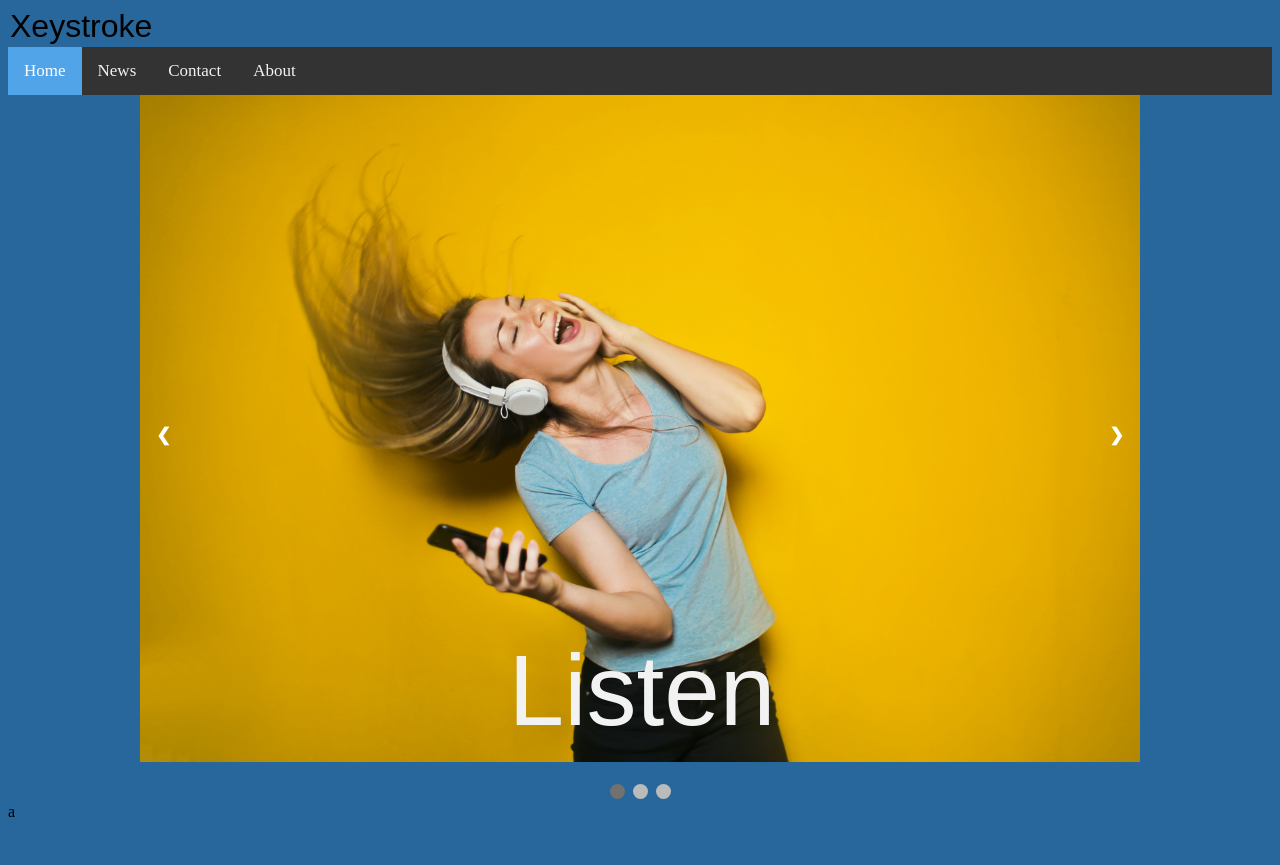
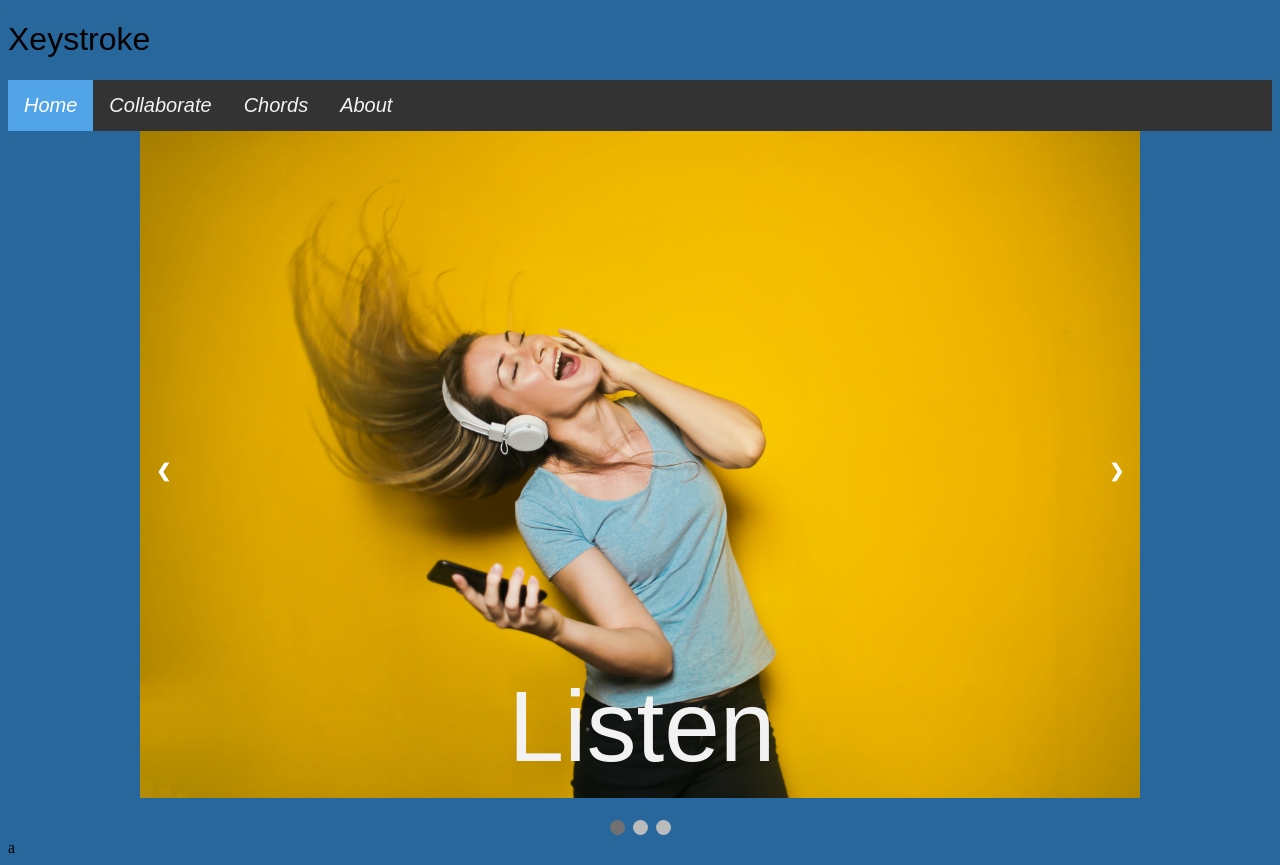
Before and after one commit to LilRed92/Music-Capstone-Project, a plain HTML site: page index.html in a window 1280 px wide. Before the commit the page ends 829 px from the top, so only its background shows below. Drawn offline with Linux system fonts and the light colour scheme; a web font is replaced by a local one.

Commit message:
Style changes, added additional html pages

```diff
--- a/index.html
+++ b/index.html
@@ -11,15 +11,14 @@
 	<h1>Xeystroke</h1>
 
   <div class="topnav" id="myTopnav">
-	<a href="#home" class="active">Home</a>
-	<a href="#news">News</a>
-	<a href="#contact">Contact</a>
-	<a href="#about">About</a>
-	<a href="javascript:void(0);" class="icon" onclick="myFunction()">
+	<a href="index.html" class="active">Home</a>
+	<a href="collaborate.html">Collaborate</a>
+	<a href="chords.html">Chords</a>
+	<a href="about.html">About</a>
+
 
 	</a>
   </div>
-
   <body>
 
 	  <!-- Slideshow container -->
--- a/style.css
+++ b/style.css
@@ -2,6 +2,7 @@
 .topnav {
   background-color: #333;
   overflow: hidden;
+
 }
 
 /* Style the links inside the navigation bar */
@@ -12,7 +13,9 @@
   text-align: center;
   padding: 14px 16px;
   text-decoration: none;
-  font-size: 17px;
+  font-size: 20px;
+  font-family: permanent-marker-pro,sans-serif;
+  font-style: italic;
 }
 
 /* Change the color of links on hover */
@@ -27,16 +30,11 @@
   color: white;
 }
 
-/* Hide the link that should open and close the topnav on small screens */
-.topnav .icon {
-  display: none;
-}
 
 h1 {
 	font-family: permanent-marker-pro,sans-serif;
 	font-weight: 400;
 	font-style: normal;
-	margin: 2px;
 
 }
 
```
Also changed, not shown: chords.html (added, +21 -0 lines), about.html (added), collaborate.html (added).
